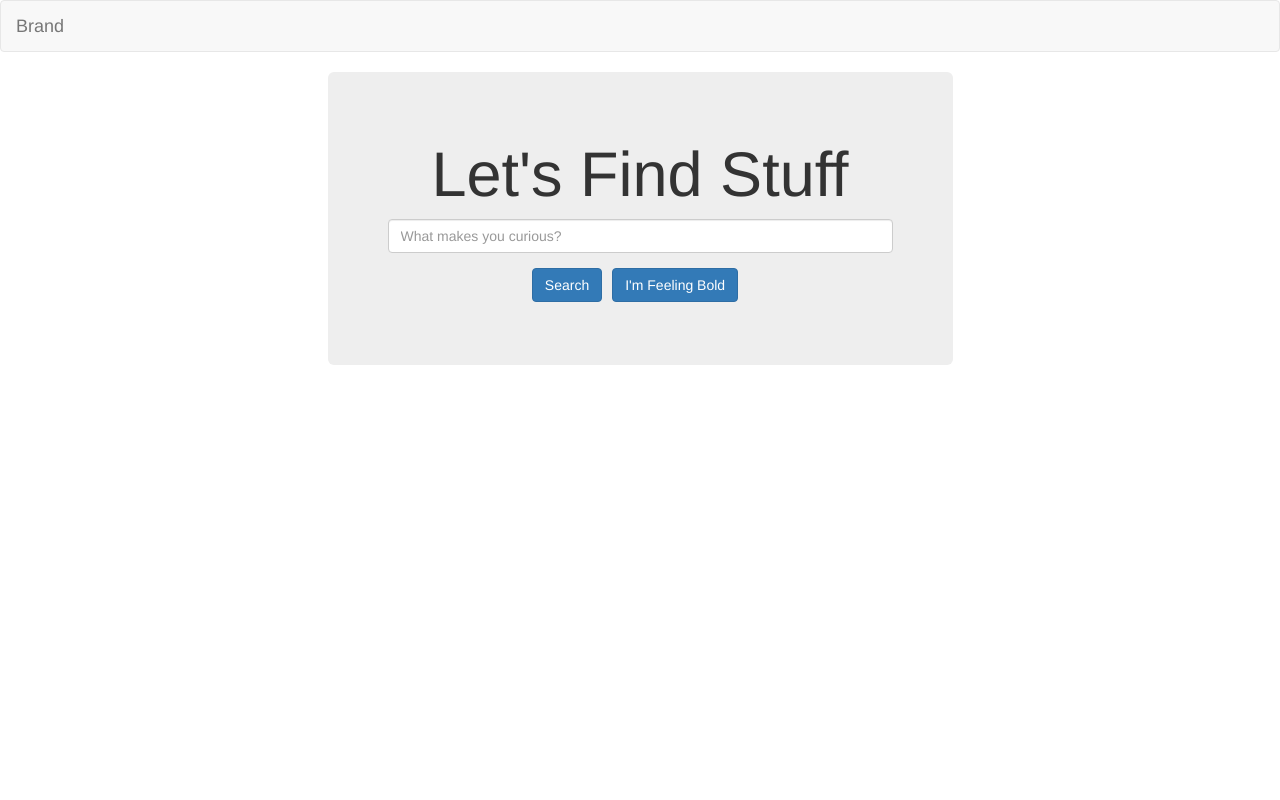
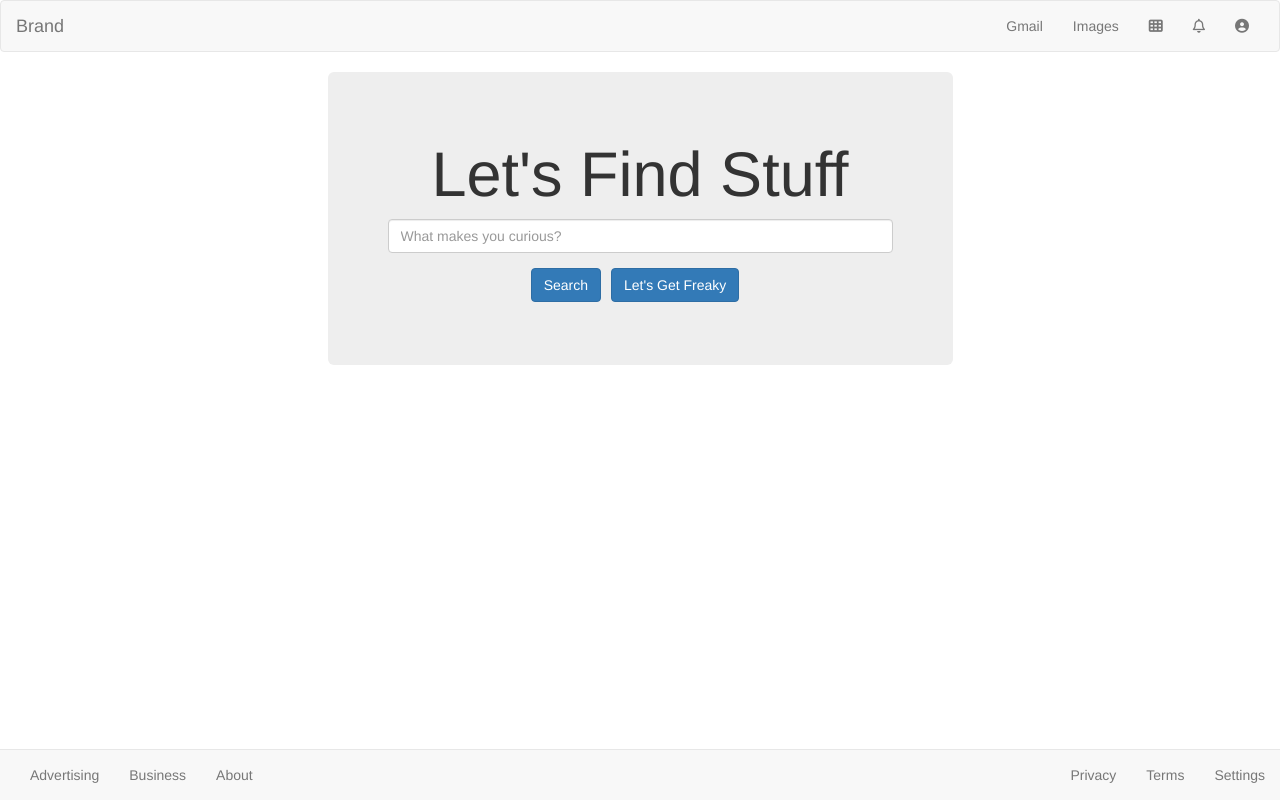
Before and after one commit to joshuatheory/search_interface, a plain HTML site: page index.html in a window 1280 px wide. Drawn offline with nearby package versions, Linux system fonts and the light colour scheme.

Commit message:
Completed header and footer nav. Added results file.

```diff
--- a/index.html
+++ b/index.html
@@ -26,6 +26,18 @@
       </button>
       <a class="navbar-brand" href="#">Brand</a>
     </div>
+
+    <!-- Collect the nav links, forms, and other content for toggling -->
+    <div class="collapse navbar-collapse" id="bs-example-navbar-collapse-1">
+      <ul class="nav navbar-nav navbar-right">
+        <li><a href="#">Gmail</a></li>
+        <li><a href="#">Images</a></li>
+        <li><a href="#"><i class="fa fa-th" aria-hidden="true"></i></a></li>
+        <li><a href="#"><i class="fa fa-bell-o" aria-hidden="true"></i></a></li>
+        <li><a href="#"><i class="fa fa-user-circle" aria-hidden="true"></i></a></li>
+      </ul>
+    </div><!-- /.navbar-collapse -->
+  </div><!-- /.container-fluid -->
 </nav>
 
 <!-- Top Page Nav End -->
@@ -41,7 +53,7 @@
           <form action="/action_page.php" id="search_entry">
             <div class="flex-horizontal">
               <p><a class="btn btn-primary btn-md flex-horizontal-item" href="#" role="button" input type="submit" form="search_entry">Search</a></p>
-            <p><a class="btn btn-primary btn-md flex-horizontal-item" href="#" role="button" input type="submit" form="search_entry">I'm Feeling Bold</a></p>
+              <p><a class="btn btn-primary btn-md flex-horizontal-item" href="#" role="button" input type="submit" form="search_entry">Let's Get Freaky</a></p>
             </div>
           </form>
         </div>
@@ -49,6 +61,20 @@
 <!-- Content Area End -->
 
     </div>
+  <footer class="navbar navbar-default navbar-fixed-bottom">
+    <div class="container-fluid">
+        <ul class="nav navbar-nav navbar-right">
+          <li><a href="#">Privacy</a></li>
+          <li><a href="#">Terms</a></li>
+          <li><a href="#">Settings</a></li>
+        </ul>
+        <ul class="nav navbar-nav navbar-left">
+          <li><a href="#">Advertising</a></li>
+          <li><a href="#">Business</a></li>
+          <li><a href="#">About</a></li>
+        </ul>
+    </div><!-- /.container-fluid -->
+  </footer>
 
 <!-- Page Container End -->
 
--- a/styles.css
+++ b/styles.css
@@ -9,6 +9,13 @@
   margin-right: 10px;
 }
 
+.flex-vertical-center {
+  min-height: 100%;  /* Fallback for browsers do NOT support vh unit */
+  min-height: 100vh; /* These two lines are counted as one :-)       */
+
+  display: flex;
+}
+
 .jumbotron {
   background: none;
 }
```
Also changed, not shown: results.html (added). Lines whose indentation alone changed are shown as unchanged.
